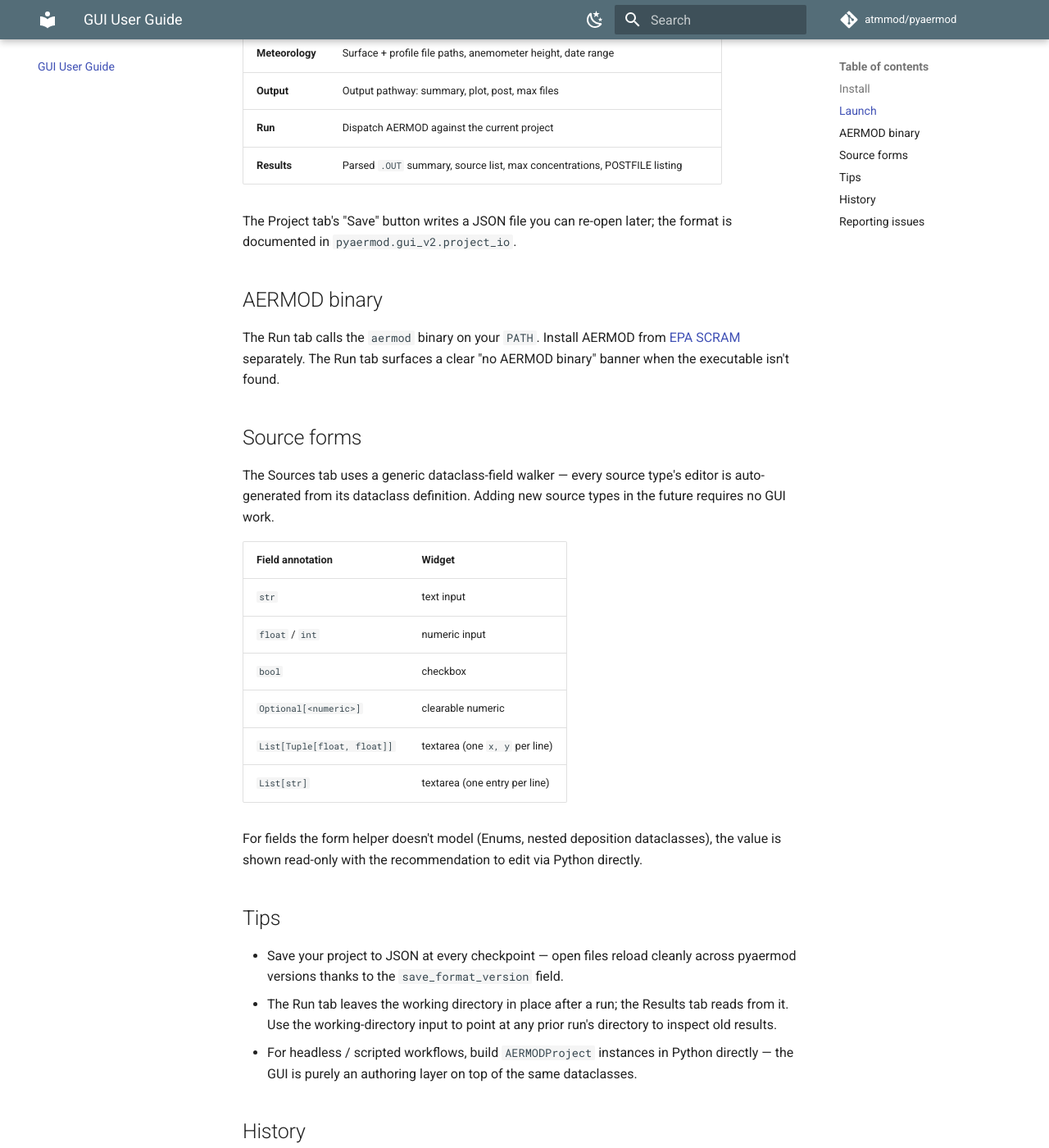
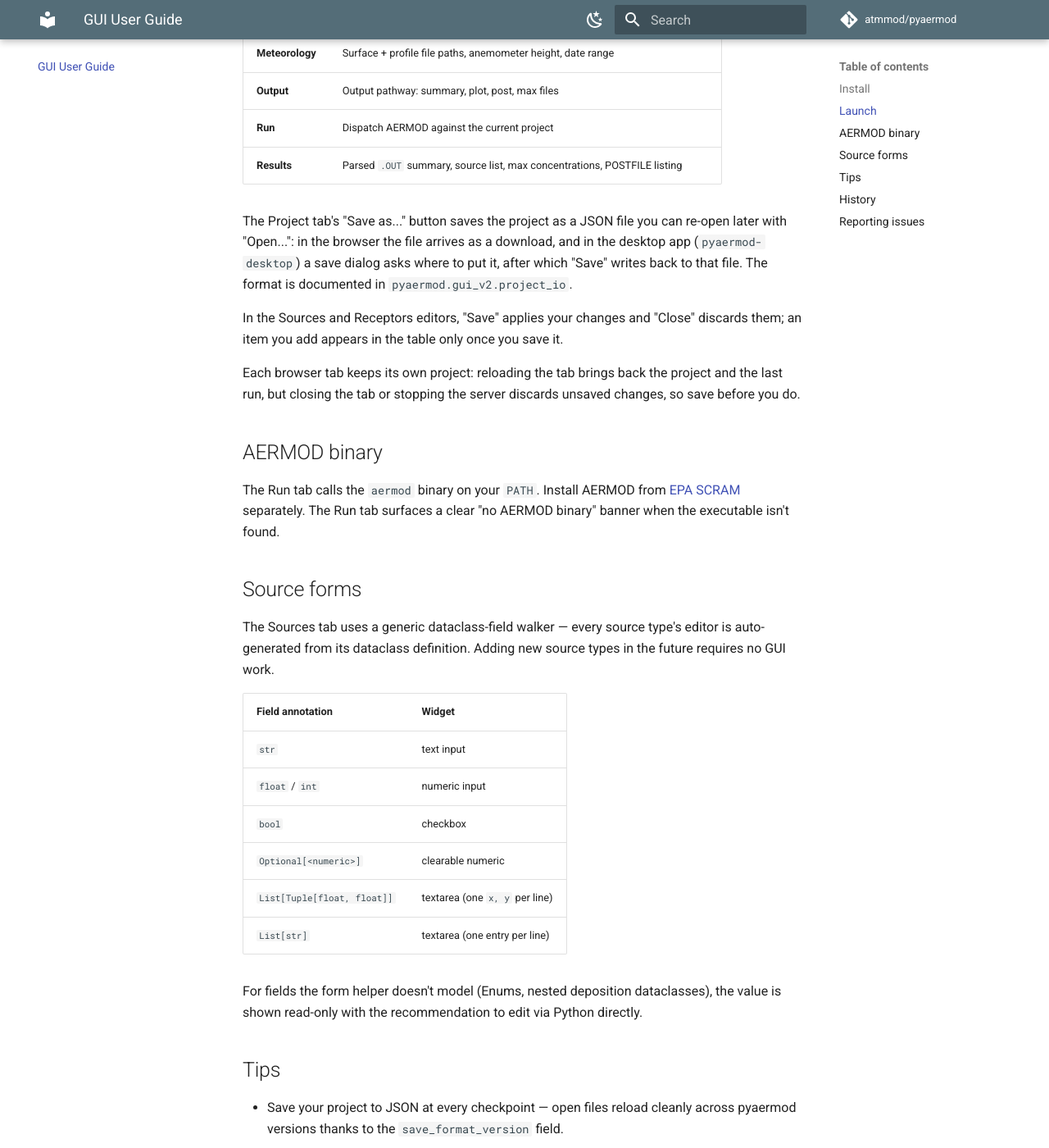
Before and after one commit to atmmod/pyaermod, an MkDocs documentation site: the page built from docs/gui-guide.md, in a window 1280 px wide and 1400 px high, scrolled down 944 px. Shown: the whole window at 82% size. Built offline with MkDocs 1.6.1 and Material for MkDocs 9.7.7, drawn with Linux system fonts in a browser that asks for light colours; comment, search, counter and statistics services are not loaded; some of the changed text lies outside the part shown.

Commit message:
Record the reload decision and WP-G2's state in the plan, the changelog and the GUI guide
PLAN-gui.md asked WP-G2 to choose between keeping the session per tab
and an unsaved-changes warning, and to record the choice. It now says
per-tab sessions in app.storage.tab, with the adopt-or-fork rule, the
evidence from the spikes (including a pywebview window, where every
reload arrives under a new tab id and forks) and the known limits:
closing the tab or stopping the server still loses unsaved work, and
Redis-backed tab storage is not supported. The Status table marks WP-G2
done, names the journeys it flipped and hands the D2 gap at j01:50 to
WP-G3, and a notes section records what later packages need to know
(drafts and keys, the static dialog container and its markers, the
build-time binary check, the macOS font-cache start-up delay).

CHANGELOG.md gains the Unreleased entries for D2, D3 and D4, Save As,
the reload, the editors' Close-discards change, the removed AppState
and the new Session and project_io text functions. The GUI guide says
how Save and Save As behave in the browser and the desktop app, that
Close discards editor changes, and that Results shows the latest run of
the session. The API page documents gui_v2.session instead of the
removed AppState.

Co-Authored-By: Claude Opus 5.5 <noreply@anthropic.com>

```diff
--- a/docs/gui-guide.md
+++ b/docs/gui-guide.md
@@ -40,8 +40,19 @@ Both modes share the same seven-tab layout:
 | **Run** | Dispatch AERMOD against the current project |
 | **Results** | Parsed `.OUT` summary, source list, max concentrations, POSTFILE listing |
 
-The Project tab's "Save" button writes a JSON file you can re-open later;
-the format is documented in `pyaermod.gui_v2.project_io`.
+The Project tab's "Save as..." button saves the project as a JSON file you
+can re-open later with "Open...": in the browser the file arrives as a
+download, and in the desktop app (`pyaermod-desktop`) a save dialog asks
+where to put it, after which "Save" writes back to that file. The format
+is documented in `pyaermod.gui_v2.project_io`.
+
+In the Sources and Receptors editors, "Save" applies your changes and
+"Close" discards them; an item you add appears in the table only once
+you save it.
+
+Each browser tab keeps its own project: reloading the tab brings back the
+project and the last run, but closing the tab or stopping the server
+discards unsaved changes, so save before you do.
 
 ## AERMOD binary
 
@@ -74,9 +85,10 @@ edit via Python directly.
 - Save your project to JSON at every checkpoint — open files reload
   cleanly across pyaermod versions thanks to the `save_format_version`
   field.
-- The Run tab leaves the working directory in place after a run; the
-  Results tab reads from it. Use the working-directory input to point
-  at any prior run's directory to inspect old results.
+- The Run tab leaves the working directory in place after a run. The
+  Results tab shows the latest run of this session and updates when a
+  run finishes; earlier run directories stay on disk but the GUI does
+  not reopen them.
 - For headless / scripted workflows, build `AERMODProject` instances
   in Python directly — the GUI is purely an authoring layer on top of
   the same dataclasses.
```
Also changed, not shown: CHANGELOG.md (+52 -0 lines), PLAN-gui.md (+21 -2 lines), docs/api/gui_v2.md (+2 -2 lines), 1 other file.
